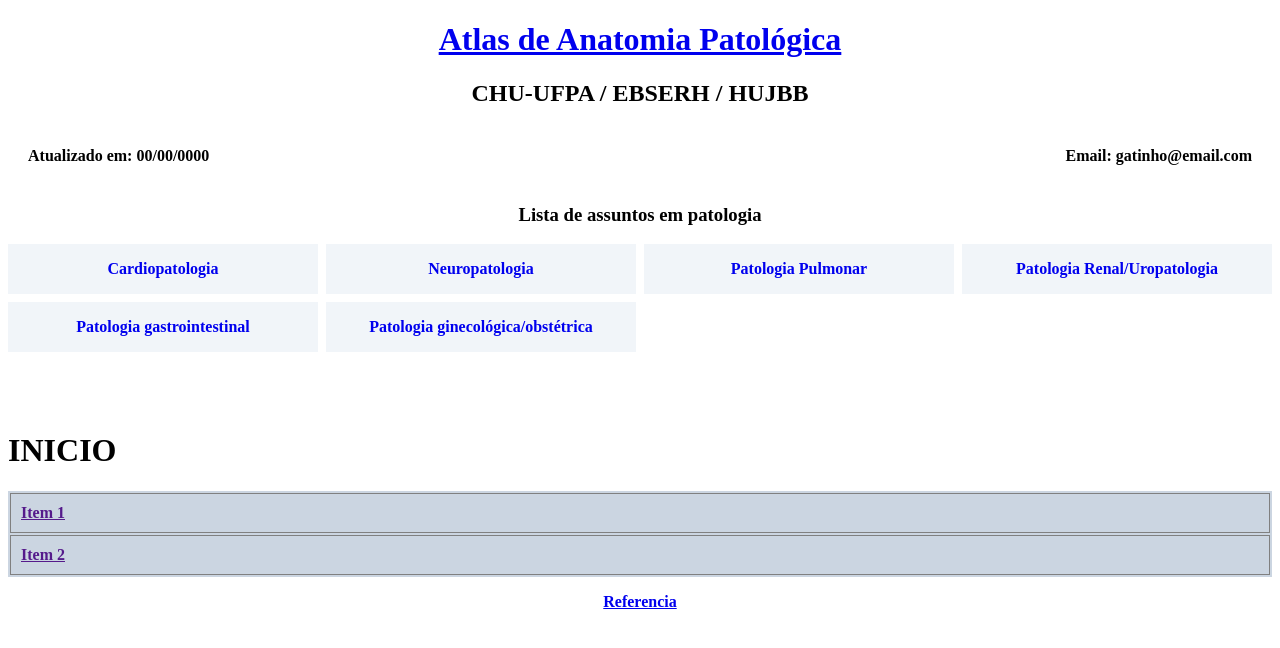
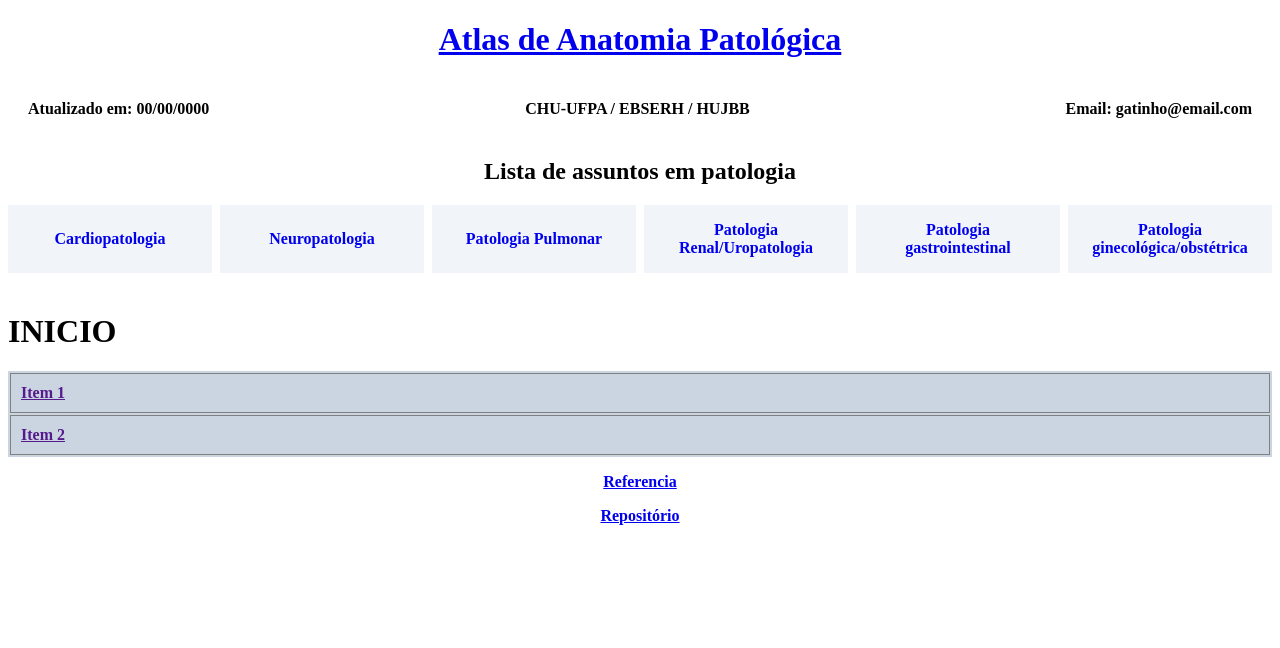
Before and after one commit to domackert/domackert.github.io, a plain HTML site: page index.html in a window 1280 px wide. Drawn offline with Linux system fonts and the light colour scheme; a web font is replaced by a local one.

Commit message:
BETTER MENU

```diff
--- a/css/style.min.css
+++ b/css/style.min.css
@@ -1 +1 @@
-.mb-32{margin-bottom:8rem}.mb-20{margin-bottom:5rem}.flex{display:flex}.table{display:table}.grid{display:grid}.w-full{width:100%}.items-center{align-items:center}.justify-center{justify-content:center}.justify-between{justify-content:space-between}.gap-2{gap:.5rem}.bg-slate-300{--tw-bg-opacity:1;background-color:rgb(203 213 225/var(--tw-bg-opacity))}.p-4{padding:1rem}.text-center{text-align:center}.align-middle{vertical-align:middle}body{font-family:Gowun Batang,serif;font-weight:700;font-style:normal;.info{>div{padding:20px}}.categorias{grid-template-rows:1fr 1fr;>a{background-color:#f1f5f9;text-decoration:inherit}}.lista{tr{td{border:1px solid gray;padding:10px}}}img{max-width:100%}}@media (min-width:640px){.sm\:grid-cols-2{grid-template-columns:repeat(2,minmax(0,1fr))}}@media (min-width:768px){.md\:grid-cols-4{grid-template-columns:repeat(4,minmax(0,1fr))}}
+.mb-10{margin-bottom:2.5rem}.flex{display:flex}.table{display:table}.grid{display:grid}.w-full{width:100%}.items-center{align-items:center}.justify-center{justify-content:center}.justify-between{justify-content:space-between}.gap-2{gap:.5rem}.bg-slate-300{--tw-bg-opacity:1;background-color:rgb(203 213 225/var(--tw-bg-opacity))}.p-4{padding:1rem}.text-center{text-align:center}.align-middle{vertical-align:middle}body{font-family:Gowun Batang,serif;font-weight:700;font-style:normal;.info{>div{padding:20px}}.categorias{>a{background-color:#f1f5f9;text-decoration:inherit}}.lista{tr{td{border:1px solid gray;padding:10px}}}img{max-width:100%}}@media (min-width:640px){.sm\:grid-cols-2{grid-template-columns:repeat(2,minmax(0,1fr))}}@media (min-width:768px){.md\:grid-cols-3{grid-template-columns:repeat(3,minmax(0,1fr))}}@media (min-width:1280px){.xl\:grid-cols-6{grid-template-columns:repeat(6,minmax(0,1fr))}}
--- a/index.html
+++ b/index.html
@@ -18,15 +18,16 @@
 
 <body>
           <h1 class="text-center"><a href="/">Atlas de Anatomia Patológica</a></h1>
-        <h2 class="text-center">CHU-UFPA / EBSERH / HUJBB</h2>
 
-        <div class="info flex justify-between">
+
+        <div class="info flex justify-between text-center">
           <div><span>Atualizado em: 00/00/0000</span></div>
+          <div><span class="text-center">CHU-UFPA / EBSERH / HUJBB</span></div>
           <div><span>Email: gatinho@email.com</span></div>
         </div>
 
-        <h3 class="text-center">Lista de assuntos em patologia</h3>
-        <div class="categorias grid md:grid-cols-4 sm:grid-cols-2 text-center mb-20 gap-2 justify-center">
+        <h2 class="text-center">Lista de assuntos em patologia</h2>
+        <div class="categorias grid xl:grid-cols-6 md:grid-cols-3 sm:grid-cols-2 text-center mb-10 gap-2 justify-center">
 
             <a href="/pages/Cardiopatologia/" class="flex justify-center align-middle items-center p-4"><div>Cardiopatologia</div></a>
             <a href="/pages/Neuropatologia/" class="flex justify-center align-middle items-center p-4"><div>Neuropatologia</div></a>
@@ -55,6 +56,7 @@
   </table> -->
 
   <p class="text-center"><a href="https://anatpat.unicamp.br/indexalfa.html">Referencia</a></p>
+  <p class="text-center"><a href="https://github.com/JumperLuko/indice-alfabetico-medicina">Repositório</a></p>
 
   <!-- <script src="scripts.js"></script> -->
 </body>
```
Also changed, not shown: index-test/index.html (+5 -4 lines), pages/Cardiopatologia/index.html (+5 -4 lines), pages/Neuropatologia/index.html (+5 -4 lines), pages/Patologia-Pulmonar/index.html (+5 -4 lines), pages/Patologia-Renal_Uropatologia/index.html (+5 -4 lines), pages/Patologia-gastrointestinal/index.html (+5 -4 lines), pages/Patologia-ginecológica_obstétrica/index.html (+5 -4 lines).
